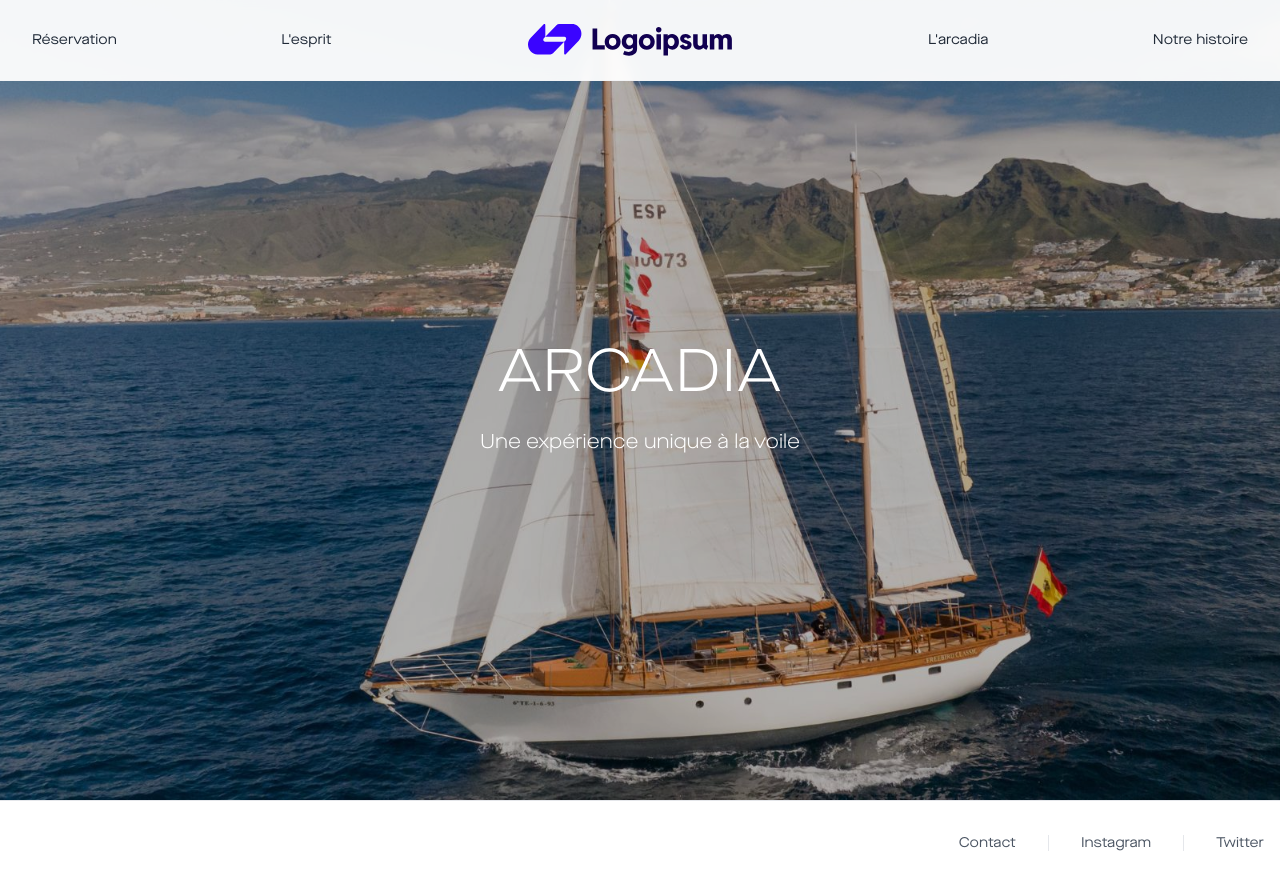
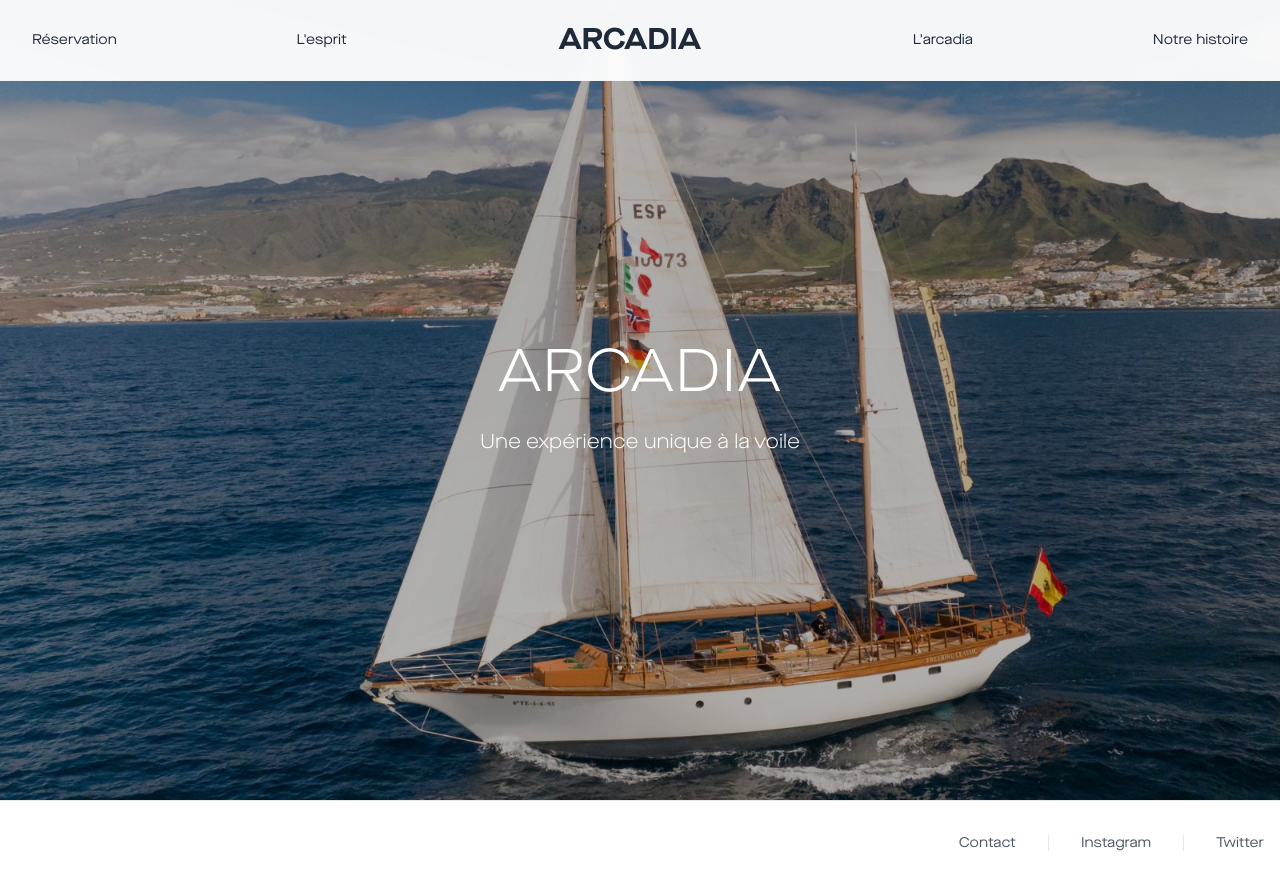
Before and after one commit to hugotiem/arcadia-website, a Next.js app: page / in a window 1280 px wide. Built offline with nearby package versions, Linux system fonts and the light colour scheme.

Commit message:
update logo

```diff
--- a/src/components/Navigation.tsx
+++ b/src/components/Navigation.tsx
@@ -75,14 +75,9 @@
             {/* Center Logo Desktop */}
             <div className="flex-shrink-0 transform hover:scale-105 transition-transform duration-300 mx-8">
               <Link href="/" className="block">
-                <Image
-                  src="/logo.svg"
-                  alt="Arcadia"
-                  width={120}
-                  height={40}
-                  className="h-8 w-auto"
-                  priority
-                />
+                <span className="text-gray-800 font-bold text-3xl text-[#344D68]">
+                  ARCADIA
+                </span>
               </Link>
             </div>
 
```
